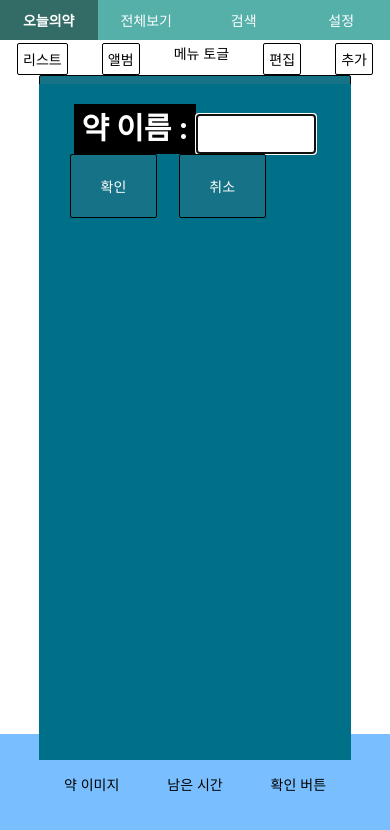
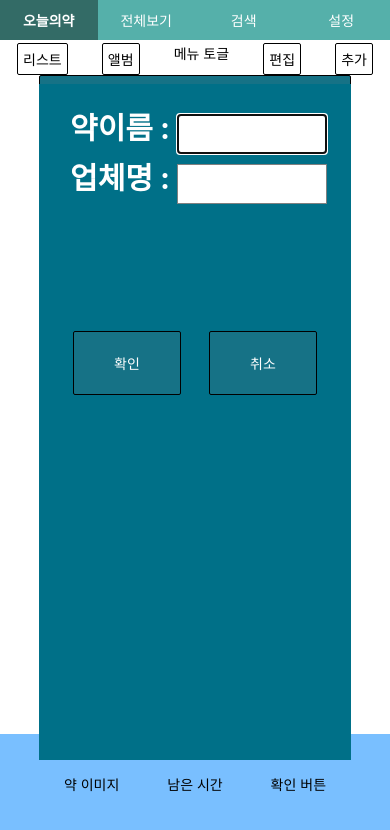
Before and after one commit to KimEunA97/KDT-2-Project-C-10, a React Native app in the folder PillGood/: screen / in a window 390 px wide. Both pictures are taken after a click on the element 195 px from the left and 81 px from the top of the page. Shown: the top 830 px of the page. Built offline with nearby package versions, Linux system fonts and the light colour scheme.

Commit message:
확인 취소 버튼 정렬

```diff
--- a/PillGood/src/api/InputBox.js
+++ b/PillGood/src/api/InputBox.js
@@ -19,7 +19,7 @@ export default function InputBox({ value, onChange }) {
 
 const styles = StyleSheet.create({
   input: {
-    width: 120,
+    width: 150,
     height: 40, // 적절한 높이 값으로 수정
     borderWidth: 1,
     backgroundColor: "white",
--- a/PillGood/src/pages/TodayPillMenu.js
+++ b/PillGood/src/pages/TodayPillMenu.js
@@ -39,13 +39,18 @@ export default function TodayPillMenu({ }) {
       <Modal visible={invisible} transparent>
         <View style={styles.modalContainer}>
           <View style={styles.modalContent}>
+
             {/* 입력칸 */}
             <View style={{ flexDirection: "row", justifyContent: "center", alignContent: "center" }}>
-              <Text style={styles.labelStyle}> 약 이름 : </Text>
+              <Text style={styles.labelStyle}> 약이름 : </Text>
               <InputBox
                 value={inputValue}
-                onChange={setInputValue}
-                style={styles.inputBoxStyle} />
+                onChange={setInputValue} />
+            </View>
+
+            <View style={{ flexDirection: "row", justifyContent: "center", alignContent: "center" }}>
+            <Text style={styles.labelStyle}> 업체명 : </Text>
+            <InputBox></InputBox>
             </View>
 
             <View style={styles.buttonContainer}>
@@ -101,23 +106,21 @@ const styles = StyleSheet.create({
     borderColor: 'black',
     padding: 5,
     margin: 0,
-
     alignItems: 'center'
   },
 
-  // 모달 내부
+  //아래부터 모달 내부 스타일링
   labelStyle: {
     color: "white",
-    backgroundColor: "black",
     fontWeight: "bold",
     fontSize: 30,
     textAlign: "center"
   },
   buttonContainer: {
-    width: "80%",
     height: "50%",
     flexDirection: "row",
-    justifyContent: "space-around"
+    justifyContent: "space-around",
+    alignItems : "center"
   },
   confirmButton: {
     width: '40%',
```
